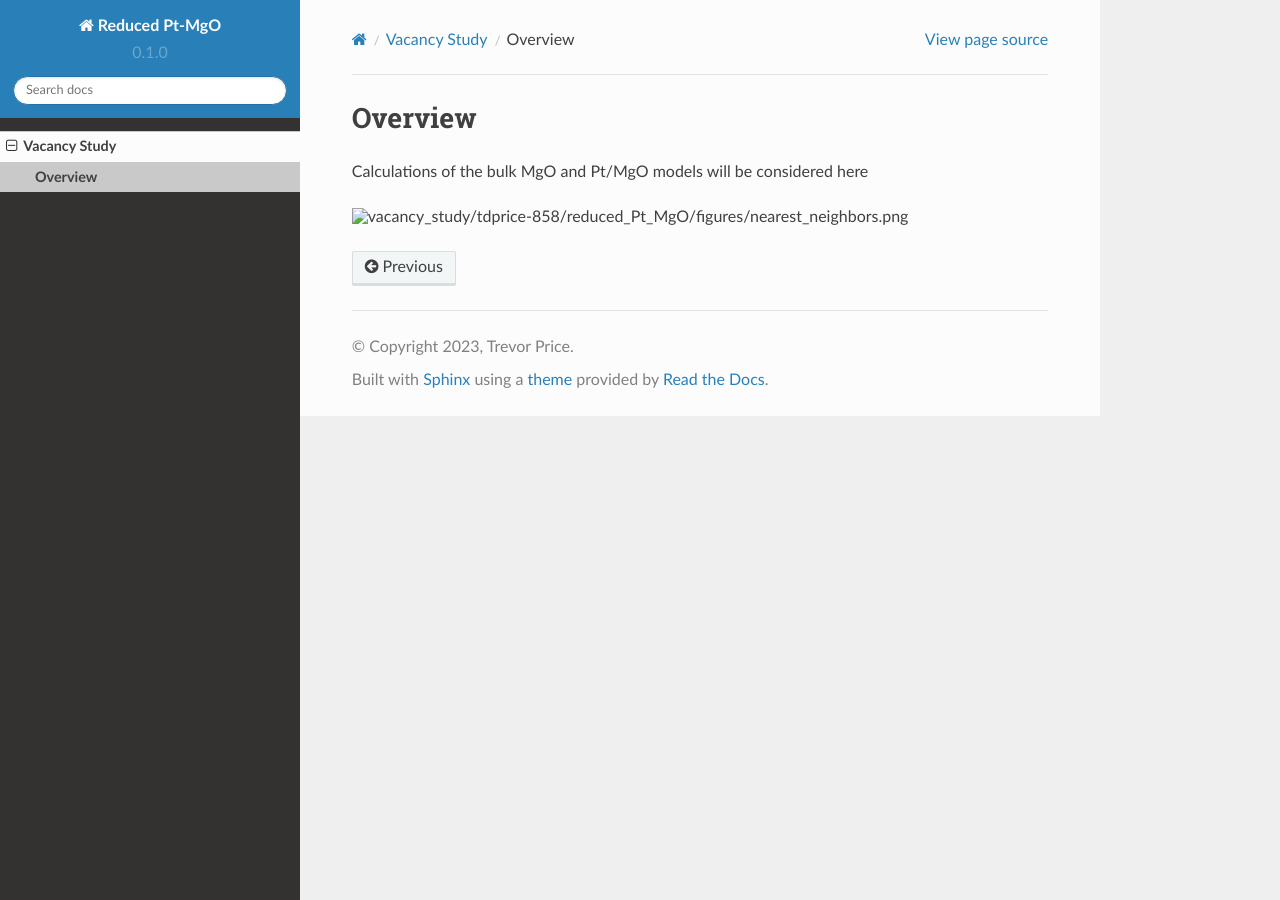
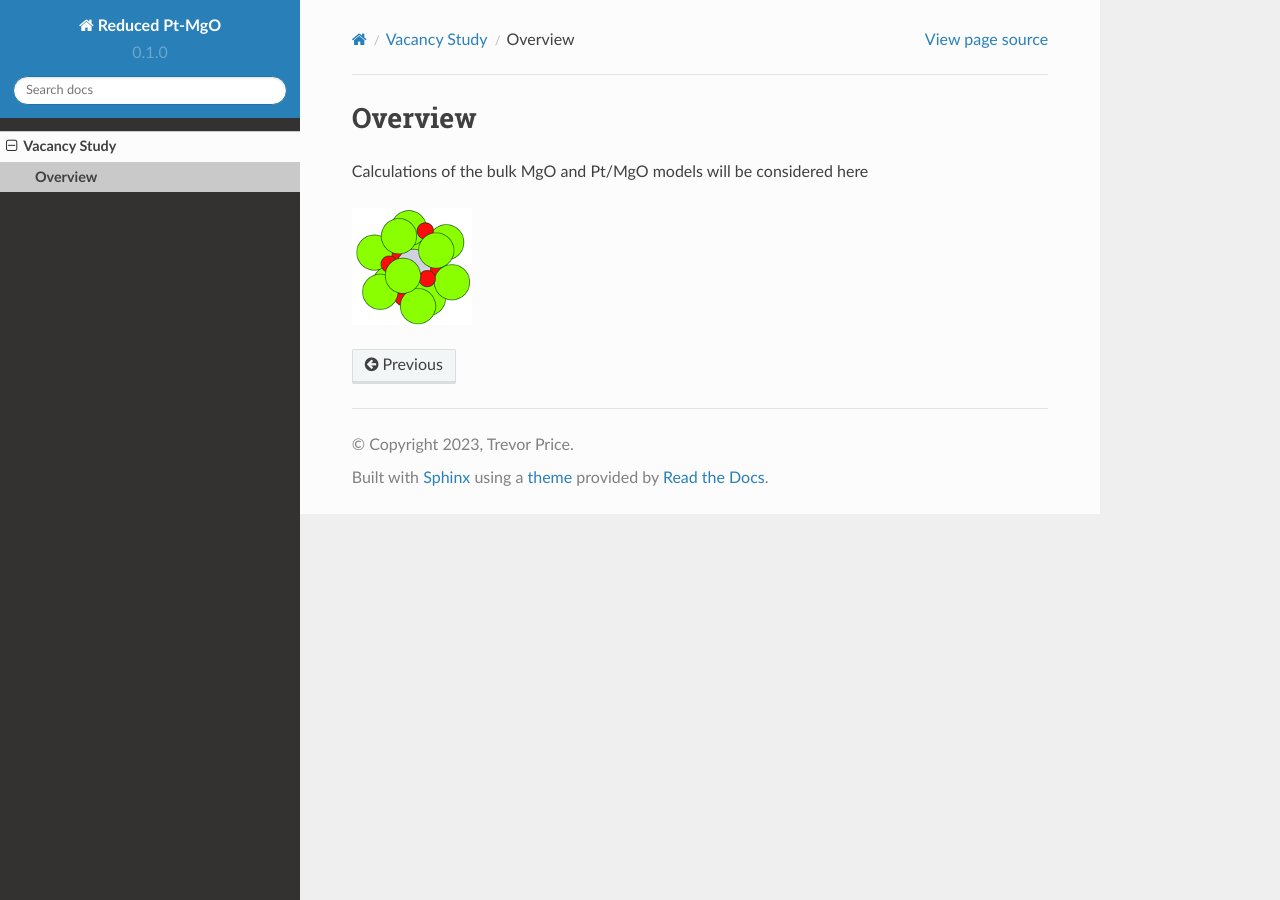
Before and after one commit to tdprice-858/reduced_Pt_MgO, a Sphinx documentation site: the page built from docs/source/vacancy_study/overview.rst, in a window 1280 px wide. Built offline with Sphinx 7.4.7 and the Read the Docs theme 2.0.0, drawn with Linux system fonts in a browser that asks for light colours; pages that are not in the unit, such as notebooks, are missing from menus.

Commit message:
Update overview.rst

```diff
--- a/docs/source/vacancy_study/overview.rst
+++ b/docs/source/vacancy_study/overview.rst
@@ -3,4 +3,4 @@ Overview
 
 Calculations of the bulk MgO and Pt/MgO models will be considered here
 
-.. image:: tdprice-858/reduced_Pt_MgO/figures/nearest_neighbors.png
+.. image:: ../../../figures/nearest_neighbors.png
```
